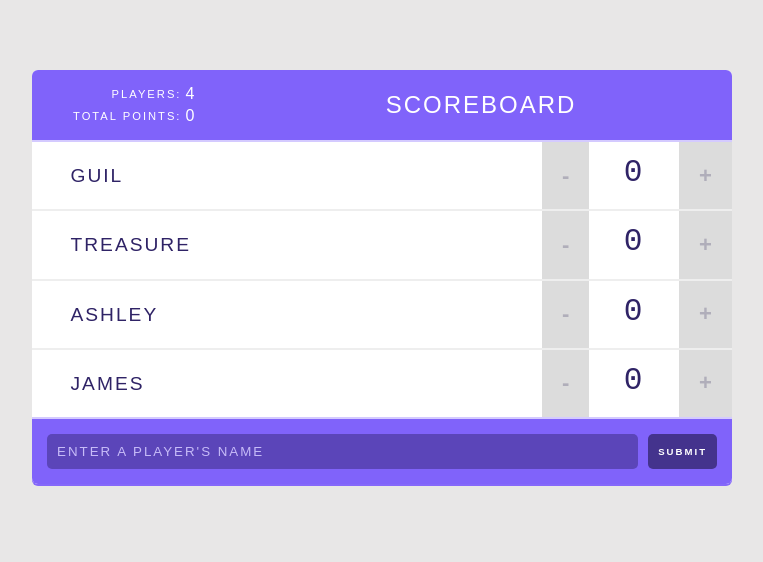
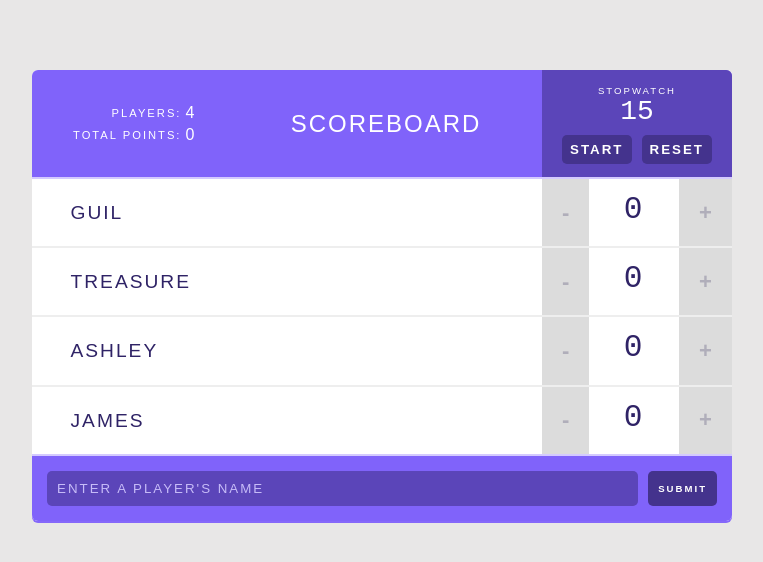
Before and after one commit to nathanael-joseph/react_basics, a React (Create React App) app in the folder scoreboard/: page / in a window 1280 px wide. Shown: the top 562 px of the page, without its empty margins (258-1021 px from the left). Built offline with nearby package versions, Linux system fonts and the light colour scheme.

Commit message:
added componentDidMount and tick functions.

```diff
--- a/scoreboard/src/components/Header.js
+++ b/scoreboard/src/components/Header.js
@@ -1,5 +1,6 @@
 import React from 'react';
 import Stats from './Stats';
+import Stopwatch from "./Stopwatch";
 
 const Header = (props) => {
     return (
@@ -8,6 +9,7 @@ const Header = (props) => {
         players={props.players}
       />
         <h1>{ props.title }</h1>
+        <Stopwatch />
       </header>
     );
   }
--- a/scoreboard/src/components/Stopwatch.js
+++ b/scoreboard/src/components/Stopwatch.js
@@ -1,12 +1,43 @@
 import React, {Component} from 'react';
 
 class Stopwatch extends Component {
+    state = {
+        isRunning: false,
+        elapsedTime: 0,
+        previousTime: 0
+    }
+    componentDidMount() {
+        console.log("Time mounted");
+        this.intervalId = setInterval(() => this.tick(), 100);
+    }
+    tick = () => {
+        console.log('ticking...');
+        if(this.state.isRunning){
+            const now = Date.now();
+            this.setState( prevState => ({
+                previousTime: now,
+                elapsedTime: prevState.elapsedTime + (now - prevState.previousTime)
+            }))
+        }
+    }
+
+    handleStopwatch = () => {
+        this.setState(prevState => ({
+            isRunning: !prevState.isRunning
+        }))
+        if(!this.state.isRunning) {
+            console.log("starting");
+            this.setState({previousTime: Date.now() });
+        }
+    }
     render() {
         return (
             <div className="stopwatch">
                 <h2>Stopwatch</h2>
                 <span className="stopwatch-time">15</span>
-                <button>Start</button>
+                <button onClick={this.handleStopwatch}>
+                    {this.state.isRunning ? 'Stop' : 'Start' }
+                </button>
                 <button>Reset</button>
             </div>
         );
```
